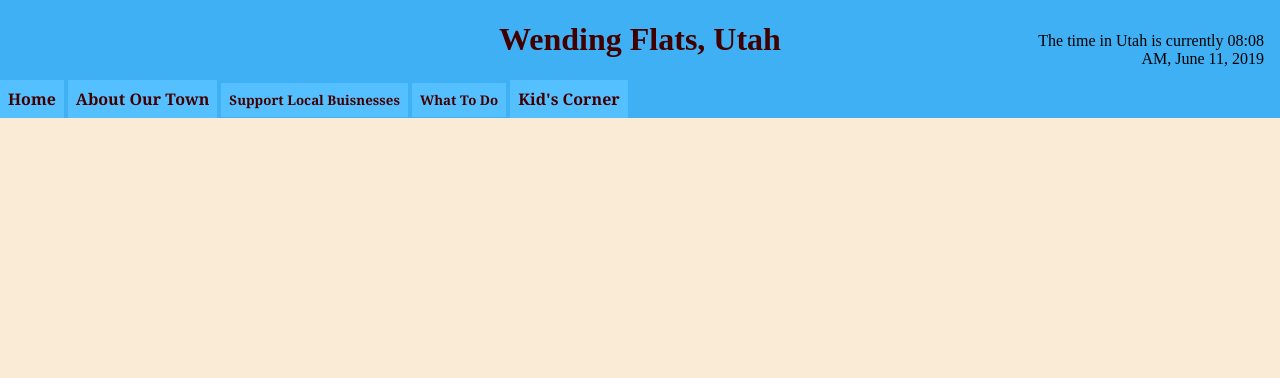
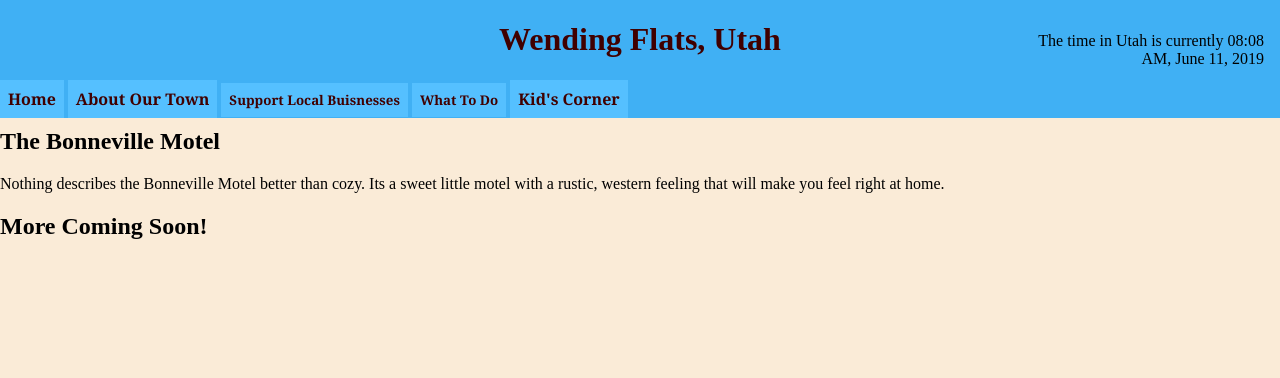
Before and after one commit to Zesjier/wendingflats, a Django app: page /utah/business/stay in a window 1280 px wide. Shown: the top 378 px of the page. Run offline with Django 3.2, Linux system fonts and the light colour scheme.

Commit message:
added the bonnevill motel

```diff
--- a/ut/templates/ut/stay.html
+++ b/ut/templates/ut/stay.html
@@ -6,4 +6,11 @@
 {% endblock %}
 
 {% block content %}
+<h2>The Bonneville Motel</h2>
+<p>
+  Nothing describes the Bonneville Motel better than cozy. Its a sweet little motel with a rustic,
+  western feeling that will make you feel right at home.
+</p>
+
+<h2>More Coming Soon!</h2>
 {% endblock %}
```
